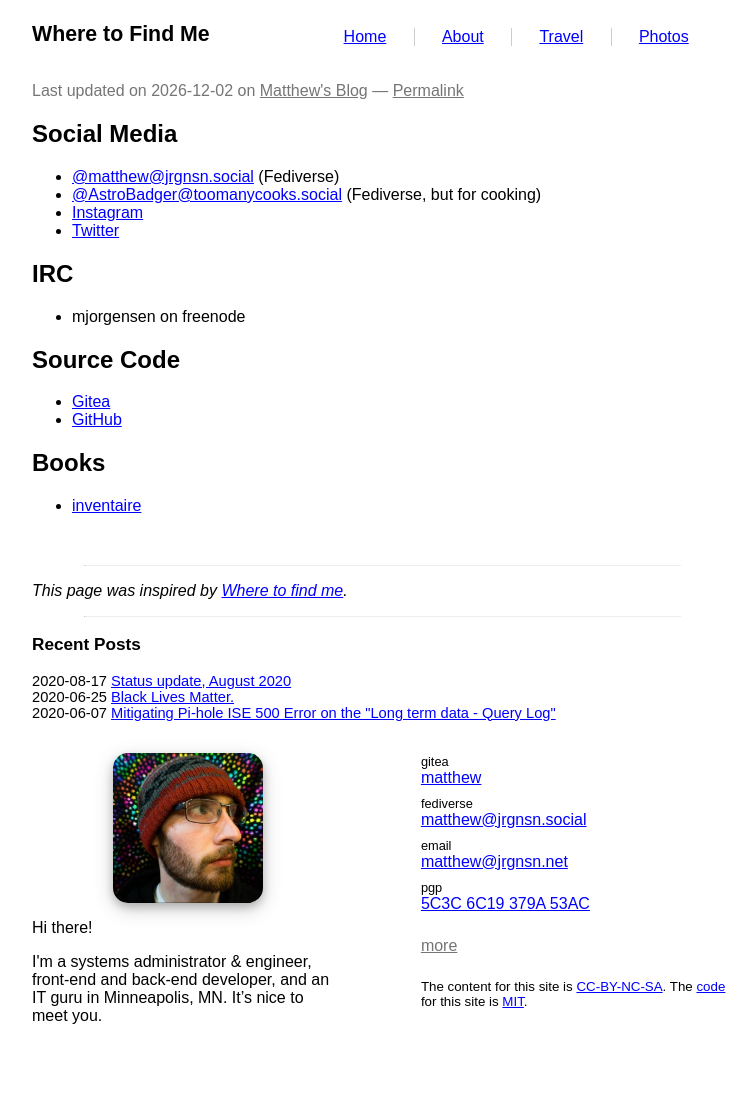
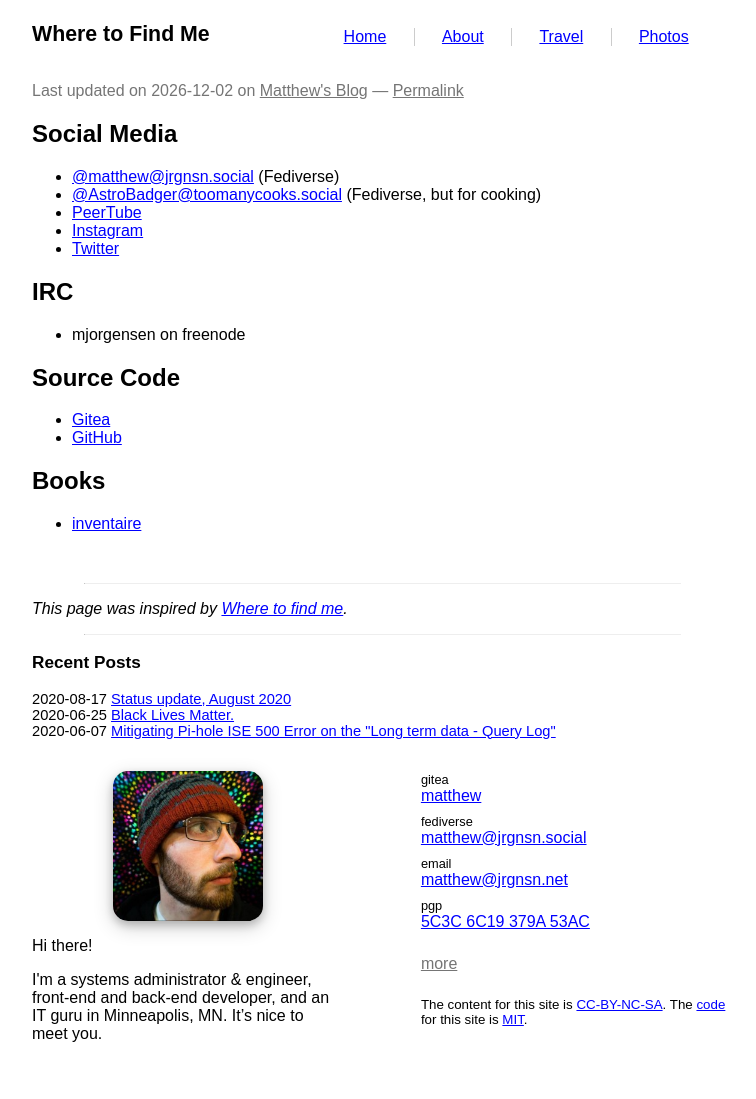
Before and after one commit to prplecake/jrgnsn.net, a Jekyll site: the page built from find.md, in a window 1280 px wide. Shown: the whole page, without its empty margins (258-1014 px from the left). Built offline with Jekyll 4.4.1, drawn with Linux system fonts in a browser that asks for light colours.

Commit message:
Add PeerTube link

```diff
--- a/find.md
+++ b/find.md
@@ -9,6 +9,7 @@ enableMenu: false
 
 * [@matthew@jrgnsn.social][pleroma] (Fediverse)
 * [@AstroBadger@toomanycooks.social][tmcs] (Fediverse, but for cooking)
+* [PeerTube][peertube]
 * [Instagram][instagram]
 * [Twitter][twitter]
 
@@ -16,6 +17,7 @@ enableMenu: false
 [tmcs]:https://toomanycooks.social/@AstroBadger
 [instagram]:https://www.instagram.com/matthewjorgensen/
 [twitter]:https://twitter.com/prplecake
+[peertube]:https://jrgnsn.video/accounts/matthew
 
 ## IRC
 
```
